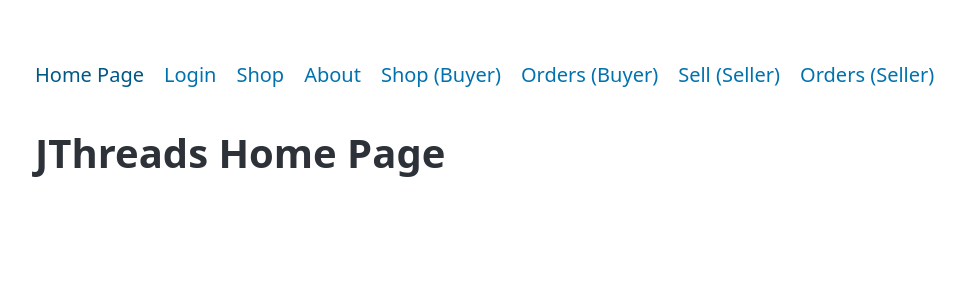
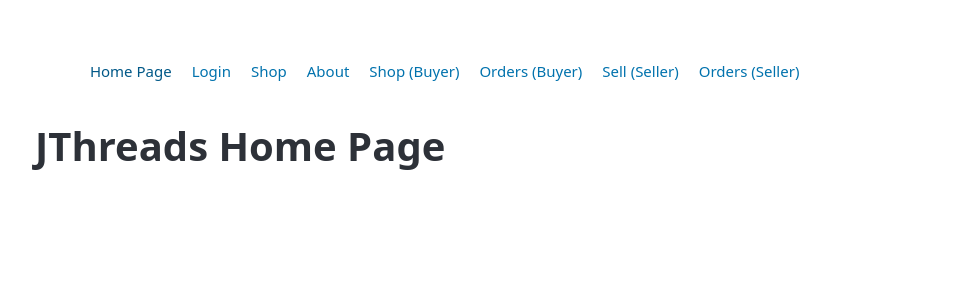
Before and after one commit to junjunjansent/JThreads, a React (Vite) app: page / in a window 1280 px wide. Shown: the top 300 px of the page, without its empty margins (5-970 px from the left). Built offline with nearby package versions, Linux system fonts and the light colour scheme.

Commit message:
Jacob: hover over drop down

```diff
--- a/src/App.jsx
+++ b/src/App.jsx
@@ -1,4 +1,4 @@
-import NavBar from "./components/NavBar";
+import NavBar from "./components/NavBar/NavBar";
 import AppRoutes from "./routes/AppRoutes";
 
 import "./App.css";
--- a/src/components/CategoryBar.jsx
+++ /dev/null
@@ -1,5 +0,0 @@
-const CategoryBar = () => {
-  return <></>;
-};
-
-export { CategoryBar };
--- a/src/components/NavBar.jsx
+++ /dev/null
@@ -1,48 +0,0 @@
-import { NavLink } from "react-router";
-import { PATHS } from "../routes/PATHS";
-// import styles fro
-
-const NavBar = () => {
-  return (
-    <>
-      <div>
-        <nav>
-          <ul>
-            <li>
-              <NavLink to={PATHS.PUBLIC.HOME}>Home Page</NavLink>
-            </li>
-            <li>
-              <NavLink to={PATHS.PUBLIC.LOGIN}>Login</NavLink>
-            </li>
-            <li>
-              <NavLink to={PATHS.PUBLIC.BUY_ALL}>Shop</NavLink>
-            </li>
-            <li>
-              <NavLink to={PATHS.USER(1).ABOUT}>About</NavLink>
-            </li>
-            <li>
-              <NavLink to={PATHS.USER(1).BUYER.BUY_ALL}>Shop (Buyer)</NavLink>
-            </li>
-            <li>
-              <NavLink to={PATHS.USER(1).BUYER.ORDER_ALL}>
-                Orders (Buyer)
-              </NavLink>
-            </li>
-            <li>
-              <NavLink to={PATHS.USER(1).SELLER.SELL_ALL}>
-                Sell (Seller)
-              </NavLink>
-            </li>
-            <li>
-              <NavLink to={PATHS.USER(1).SELLER.ORDER_ALL}>
-                Orders (Seller)
-              </NavLink>
-            </li>
-          </ul>
-        </nav>
-      </div>
-    </>
-  );
-};
-
-export default NavBar;
--- /dev/null
+++ b/src/components/NavBar/NavBar.jsx
@@ -0,0 +1,44 @@
+import { NavLink } from "react-router";
+import { PATHS } from "../../routes/PATHS";
+import { NavCategory } from "./NavCategory";
+import styles from "./NavBar.module.css";
+
+const NavBar = () => {
+  return (
+    <div className={styles.navbar}>
+      <nav>
+        <ul>
+          <NavCategory styles={styles} />
+          <li>
+            <NavLink to={PATHS.PUBLIC.HOME}>Home Page</NavLink>
+          </li>
+          <li>
+            <NavLink to={PATHS.PUBLIC.LOGIN}>Login</NavLink>
+          </li>
+          <li>
+            <NavLink to={PATHS.PUBLIC.BUY_ALL}>Shop</NavLink>
+          </li>
+          <li>
+            <NavLink to={PATHS.USER(1).ABOUT}>About</NavLink>
+          </li>
+          <li>
+            <NavLink to={PATHS.USER(1).BUYER.BUY_ALL}>Shop (Buyer)</NavLink>
+          </li>
+          <li>
+            <NavLink to={PATHS.USER(1).BUYER.ORDER_ALL}>Orders (Buyer)</NavLink>
+          </li>
+          <li>
+            <NavLink to={PATHS.USER(1).SELLER.SELL_ALL}>Sell (Seller)</NavLink>
+          </li>
+          <li>
+            <NavLink to={PATHS.USER(1).SELLER.ORDER_ALL}>
+              Orders (Seller)
+            </NavLink>
+          </li>
+        </ul>
+      </nav>
+    </div>
+  );
+};
+
+export default NavBar;
--- /dev/null
+++ b/src/components/NavBar/NavBar.module.css
@@ -0,0 +1,52 @@
+.navbar {
+  font-size: 15px;
+}
+
+.categoryButton {
+  background: none;
+  border: none;
+}
+
+/* The dropdown container */
+.dropdown {
+  float: right;
+  overflow: hidden;
+}
+
+/* Dropdown button */
+.dropdown .categoryButton {
+  border: none;
+  color: white;
+  padding: 14px 16px;
+  margin: 0;
+}
+
+/* Dropdown content (hidden by default) */
+.dropdowncontent {
+  display: none;
+  position: absolute;
+  background-color: #f9f9f9;
+  min-width: 160px;
+  /* box-shadow: 0px 8px 16px 0px rgba(0, 0, 0, 0.2); */
+  z-index: 1;
+}
+
+/* Links inside the dropdown */
+.dropdowncontent a {
+  float: none;
+  color: black;
+  padding: 12px 16px;
+  text-decoration: none;
+  display: block;
+  text-align: left;
+}
+
+/* Add a grey background color to dropdown links on hover */
+.dropdowncontent a:hover {
+  background-color: #ddd;
+}
+
+/* Show the dropdown menu on hover */
+.dropdown:hover .dropdowncontent {
+  display: block;
+}
--- /dev/null
+++ b/src/components/NavBar/NavCategory.jsx
@@ -0,0 +1,19 @@
+const NavCategory = ({ styles }) => {
+  return (
+    <div className={styles.dropdown}>
+      <button className={styles.categoryButton}>==</button>
+      <div className={styles.dropdowncontent}>
+        <ul>
+          <li>Tops</li>
+          <li>Pants</li>
+          <li>Headwear</li>
+          <li>Bags</li>
+          <li>Accessories</li>
+          <li>Misc</li>
+        </ul>
+      </div>
+    </div>
+  );
+};
+
+export { NavCategory };
```
